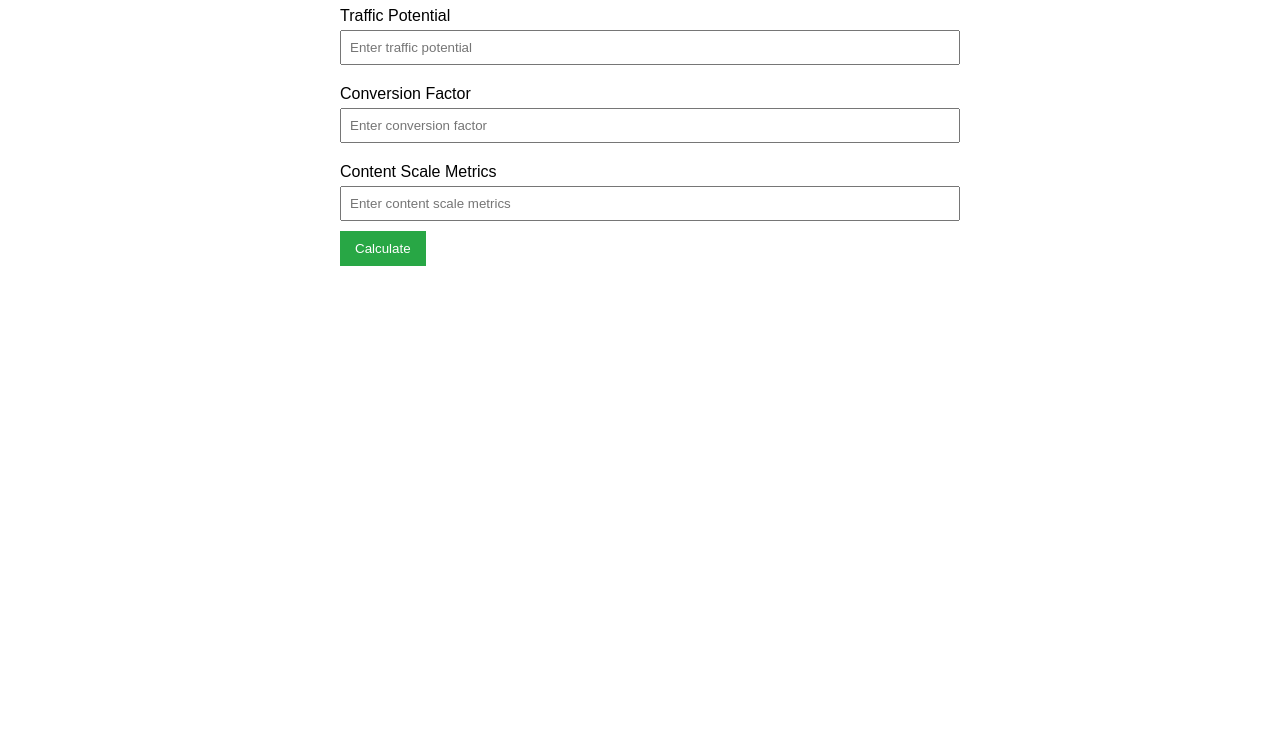
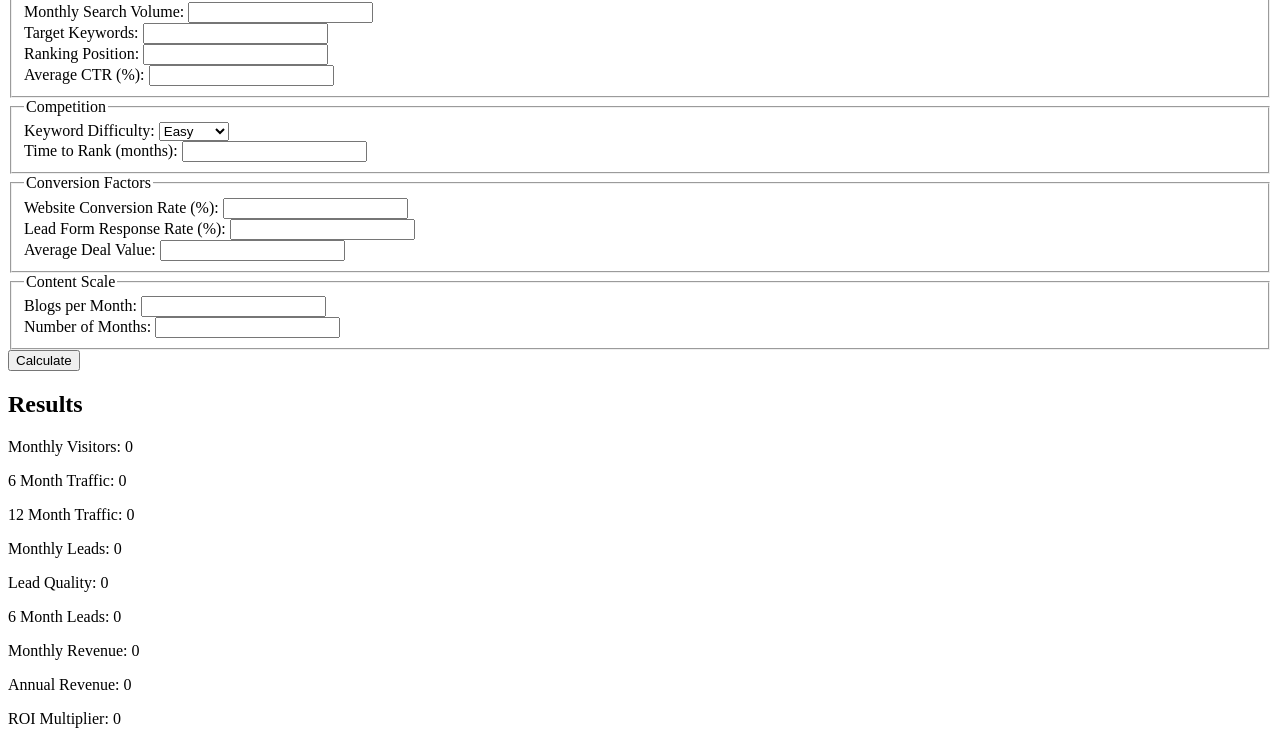
Before and after one commit to digitalklyx-code/Blog-calculator, a plain HTML site: page index.html in a window 1280 px wide. Shown: the part 101-845 px from the top of the page. Before the commit the page ends 800 px from the top, so only its background shows below. Drawn offline with Linux system fonts and the light colour scheme.

Commit message:
Updated index.html with the complete blog calculator form

```diff
--- a/index.html
+++ b/index.html
@@ -4,31 +4,61 @@
     <meta charset="UTF-8">
     <meta name="viewport" content="width=device-width, initial-scale=1.0">
     <title>Blog Calculator</title>
-    <style>
-        body { font-family: Arial, sans-serif; padding: 20px; }
-        h1 { color: #333; }
-        .container { max-width: 600px; margin: auto; }
-        label { display: block; margin: 10px 0 5px; }
-        input[type="number"] { width: 100%; padding: 8px; margin-bottom: 10px; }
-        input[type="submit"] { padding: 10px 15px; background-color: #28a745; color: white; border: none; cursor: pointer; }
-        input[type="submit"]:hover { background-color: #218838; }
-    </style>
 </head>
 <body>
-    <div class="container">
-        <h1>Blog Calculator</h1>
-        <form>
-            <label for="traffic-potential">Traffic Potential</label>
-            <input type="number" id="traffic-potential" name="traffic-potential" placeholder="Enter traffic potential" required>
-
-            <label for="conversion-factor">Conversion Factor</label>
-            <input type="number" id="conversion-factor" name="conversion-factor" placeholder="Enter conversion factor" required>
-
-            <label for="content-scale">Content Scale Metrics</label>
-            <input type="number" id="content-scale" name="content-scale" placeholder="Enter content scale metrics" required>
-
-            <input type="submit" value="Calculate">
-        </form>
+    <h1>Blog Calculator</h1>
+    <form id="calculator-form">
+        <fieldset>
+            <legend>Traffic Potential</legend>
+            <label for="monthlySearchVolume">Monthly Search Volume:</label>
+            <input type="number" id="monthlySearchVolume" name="monthlySearchVolume" required><br>
+            <label for="targetKeywords">Target Keywords:</label>
+            <input type="text" id="targetKeywords" name="targetKeywords" required><br>
+            <label for="rankingPosition">Ranking Position:</label>
+            <input type="number" id="rankingPosition" name="rankingPosition" required><br>
+            <label for="averageCTR">Average CTR (%):</label>
+            <input type="number" step="0.01" id="averageCTR" name="averageCTR" required><br>
+        </fieldset>
+        <fieldset>
+            <legend>Competition</legend>
+            <label for="keywordDifficulty">Keyword Difficulty:</label>
+            <select id="keywordDifficulty" name="keywordDifficulty">
+                <option value="easy">Easy</option>
+                <option value="medium">Medium</option>
+                <option value="hard">Hard</option>
+            </select><br>
+            <label for="timeToRank">Time to Rank (months):</label>
+            <input type="number" id="timeToRank" name="timeToRank" required><br>
+        </fieldset>
+        <fieldset>
+            <legend>Conversion Factors</legend>
+            <label for="websiteConversionRate">Website Conversion Rate (%):</label>
+            <input type="number" step="0.01" id="websiteConversionRate" name="websiteConversionRate" required><br>
+            <label for="leadFormResponseRate">Lead Form Response Rate (%):</label>
+            <input type="number" step="0.01" id="leadFormResponseRate" name="leadFormResponseRate" required><br>
+            <label for="avgDealValue">Average Deal Value:</label>
+            <input type="number" id="avgDealValue" name="avgDealValue" required><br>
+        </fieldset>
+        <fieldset>
+            <legend>Content Scale</legend>
+            <label for="blogsPerMonth">Blogs per Month:</label>
+            <input type="number" id="blogsPerMonth" name="blogsPerMonth" required><br>
+            <label for="numberOfMonths">Number of Months:</label>
+            <input type="number" id="numberOfMonths" name="numberOfMonths" required><br>
+        </fieldset>
+        <button type="button" id="calculate">Calculate</button>
+    </form>
+    <div id="results">
+        <h2>Results</h2>
+        <p>Monthly Visitors: <span id="monthlyVisitors">0</span></p>
+        <p>6 Month Traffic: <span id="sixMonthTraffic">0</span></p>
+        <p>12 Month Traffic: <span id="twelveMonthTraffic">0</span></p>
+        <p>Monthly Leads: <span id="monthlyLeads">0</span></p>
+        <p>Lead Quality: <span id="leadQuality">0</span></p>
+        <p>6 Month Leads: <span id="sixMonthLeads">0</span></p>
+        <p>Monthly Revenue: <span id="monthlyRevenue">0</span></p>
+        <p>Annual Revenue: <span id="annualRevenue">0</span></p>
+        <p>ROI Multiplier: <span id="roiMultiplier">0</span></p>
     </div>
 </body>
 </html>
```
